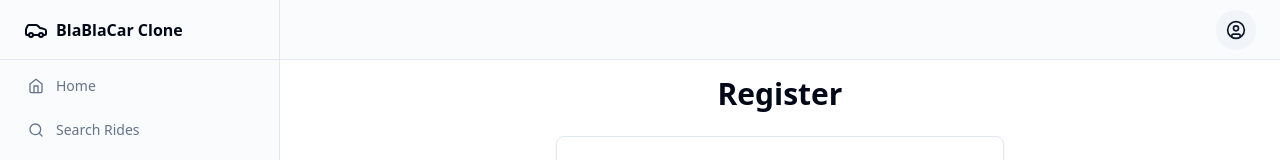
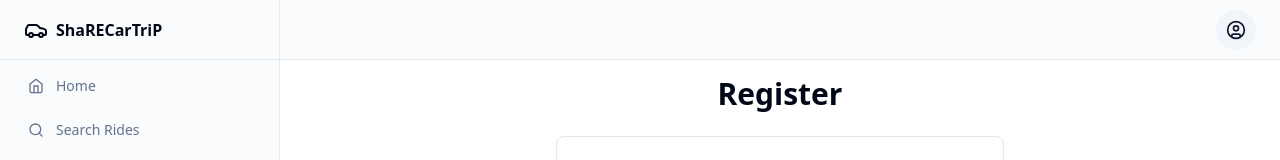
Before and after one commit to GPT-Engineer-App/carpool-clone, a React (Vite) app: page /register in a window 1280 px wide. Shown: the top 160 px of the page. Built offline with nearby package versions, Linux system fonts and the light colour scheme.

Commit message:
Updated app name to ShaRECarTriP and modified relevant components and files.

```diff
--- a/src/layouts/default.jsx
+++ b/src/layouts/default.jsx
@@ -2,7 +2,7 @@ import { Outlet } from "react-router-dom";
 
 const Layout = () => {
   return (
-    <main className="flex flex-col min-h-screen p-4 overflow-auto items-center justify-center">
+    <main className="flex flex-col min-h-screen p-6 overflow-auto items-center justify-center bg-gray-100">
       <Outlet />
     </main>
   );
--- a/src/layouts/navbar.jsx
+++ b/src/layouts/navbar.jsx
@@ -35,7 +35,7 @@ const DesktopNav = () => (
       className="flex items-center gap-2 text-lg font-semibold md:text-base"
     >
       <Package2 className="h-6 w-6" />
-      <span className="sr-only">Acme Inc</span>
+      <span className="sr-only">ShaRECarTriP</span>
     </NavItem>
     {navItems.map((item) => (
       <NavItem key={item.to} to={item.to}>
@@ -60,7 +60,7 @@ const MobileNav = () => (
           className="flex items-center gap-2 text-lg font-semibold"
         >
           <Package2 className="h-6 w-6" />
-          <span className="sr-only">Acme Inc</span>
+          <span className="sr-only">ShaRECarTriP</span>
         </NavItem>
         {navItems.map((item) => (
           <NavItem key={item.to} to={item.to}>
--- a/src/layouts/sidebar.jsx
+++ b/src/layouts/sidebar.jsx
@@ -37,7 +37,7 @@ const Sidebar = () => (
       <div className="flex h-14 items-center border-b px-4 lg:h-[60px] lg:px-6">
         <NavLink to="/" className="flex items-center gap-2 font-semibold">
           <Car className="h-6 w-6" />
-          <span>BlaBlaCar Clone</span>
+          <span>ShaRECarTriP</span>
         </NavLink>
       </div>
       <div className="flex-1">
@@ -69,7 +69,7 @@ const MobileSidebar = () => (
           className="flex items-center gap-2 text-lg font-semibold mb-4"
         >
           <Car className="h-6 w-6" />
-          <span>BlaBlaCar Clone</span>
+          <span>ShaRECarTriP</span>
         </NavLink>
         {navItems.map((item) => (
           <SidebarNavLink key={item.to} to={item.to}>
--- a/src/pages/Index.jsx
+++ b/src/pages/Index.jsx
@@ -5,7 +5,7 @@ import { Card, CardContent, CardHeader, CardTitle } from "@/components/ui/card";
 const Index = () => {
   return (
     <div className="flex flex-col items-center justify-center space-y-6">
-      <h1 className="text-3xl font-bold">Find Your Ride</h1>
+      <h1 className="text-3xl font-bold">Welcome to ShaRECarTriP</h1>
       <Card className="w-full max-w-md">
         <CardHeader>
           <CardTitle>Search for a Ride</CardTitle>
```
